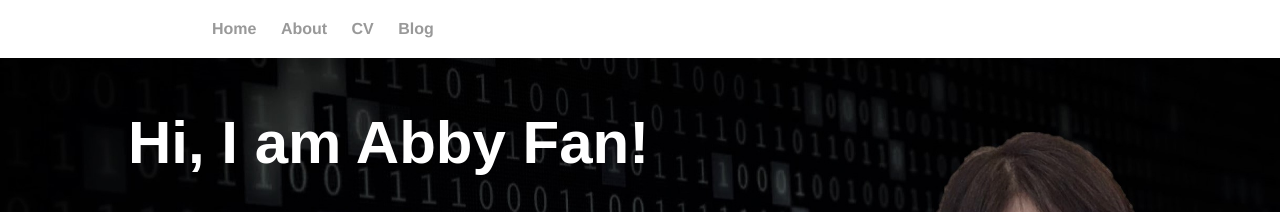
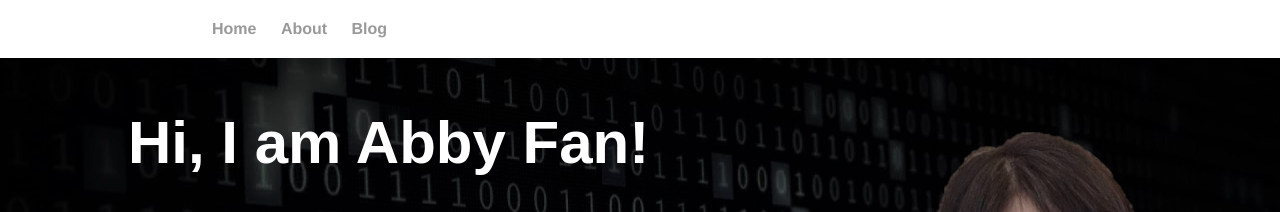
Before and after one commit to zf2169/zf2169.github.io, a Jekyll site: the page built from index.html, in a window 1280 px wide. Shown: the top 212 px of the page. Built offline with Jekyll 4.4.1, drawn with Linux system fonts in a browser that asks for light colours.

```diff
--- a/_layouts/default.html
+++ b/_layouts/default.html
@@ -11,8 +11,7 @@
 		<nav>
 		<ul>
 	        	<li><a href="/">Home</a></li>
-		        <li><a href="/about">About</a></li>
-	        	<li><a href="/cv">CV</a></li>
+	        	<li><a href="/cv">About</a></li>
 			<li><a href="/blog">Blog</a></li>
 	    	</ul>
 		</nav>
```
